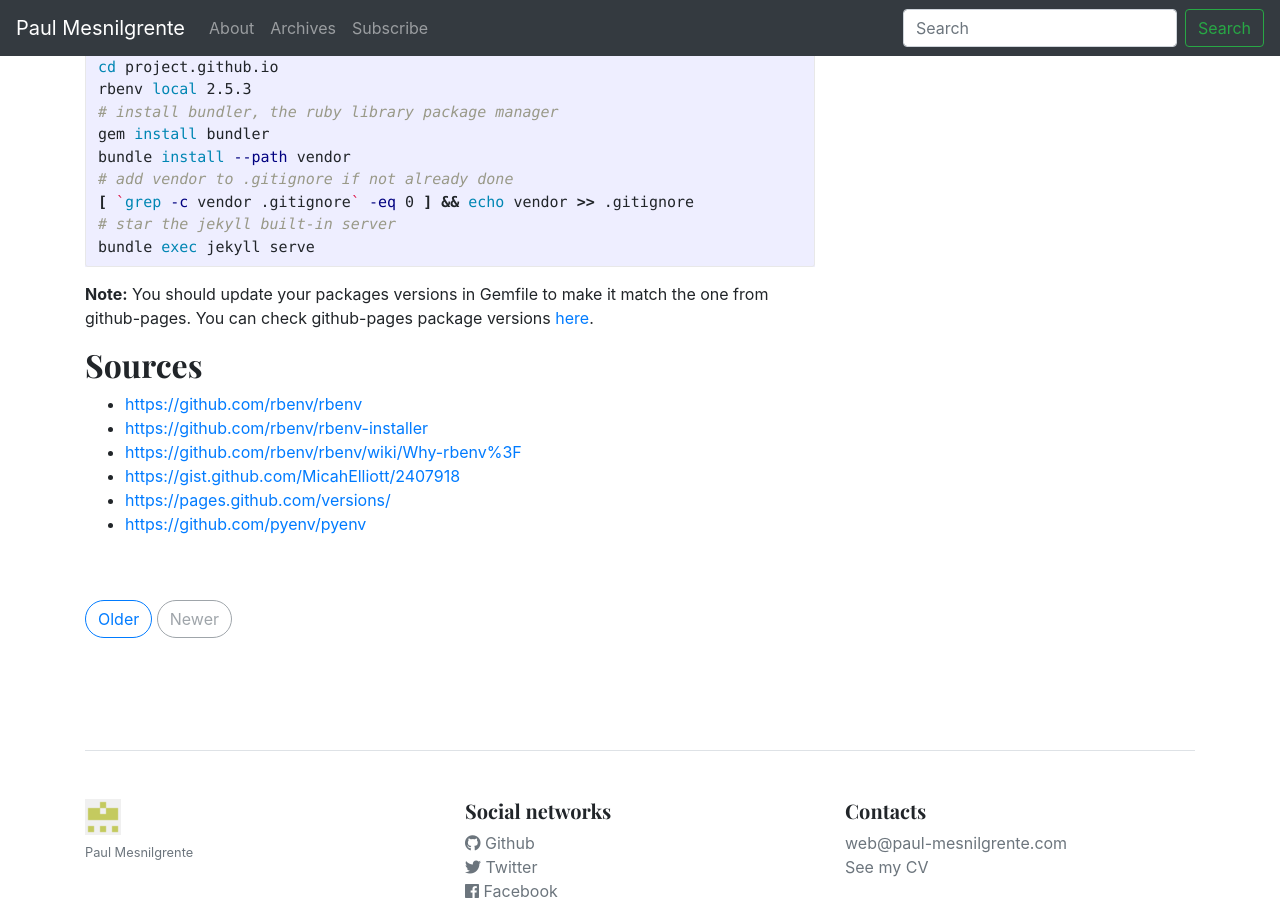
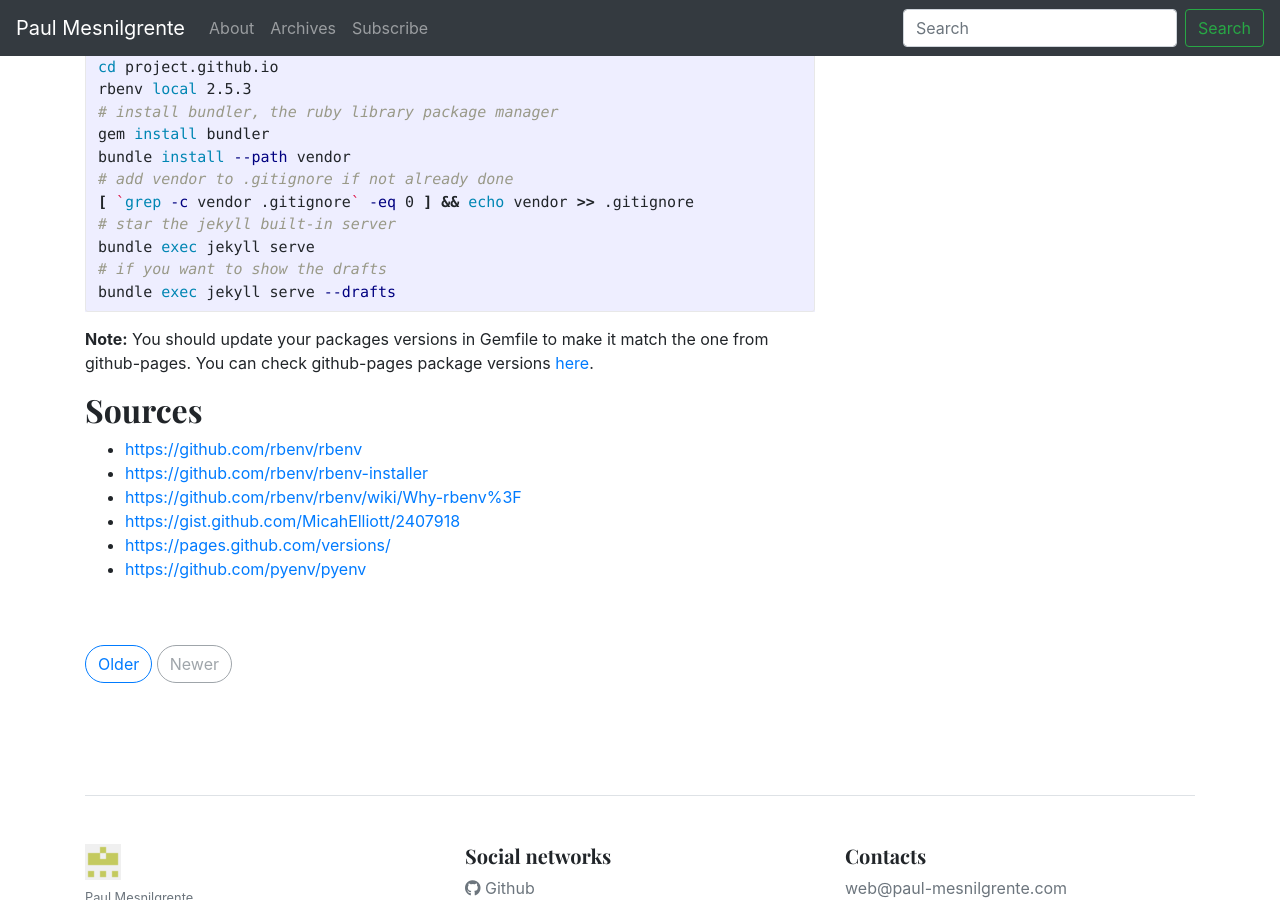
Before and after one commit to paul-mesnilgrente/paul-mesnilgrente.github.io, a Jekyll site: the page built from index.html, in a window 1280 px wide and 900 px high, scrolled down 2140 px. Built offline with Jekyll 4.4.1, drawn with Linux system fonts in a browser that asks for light colours; nearby versions of some CDN libraries; the list of posts is cut into pages by our own code.

Commit message:
add of drafts option for jekyll article

````diff
--- a/_posts/2018-05-03-rbenv-installation-and-use.md
+++ b/_posts/2018-05-03-rbenv-installation-and-use.md
@@ -88,6 +88,8 @@
 [ `grep -c vendor .gitignore` -eq 0 ] && echo vendor >> .gitignore
 # star the jekyll built-in server
 bundle exec jekyll serve
+# if you want to show the drafts
+bundle exec jekyll serve --drafts
 ```
 
 **Note:** You should update your packages versions in Gemfile to make it match
````
